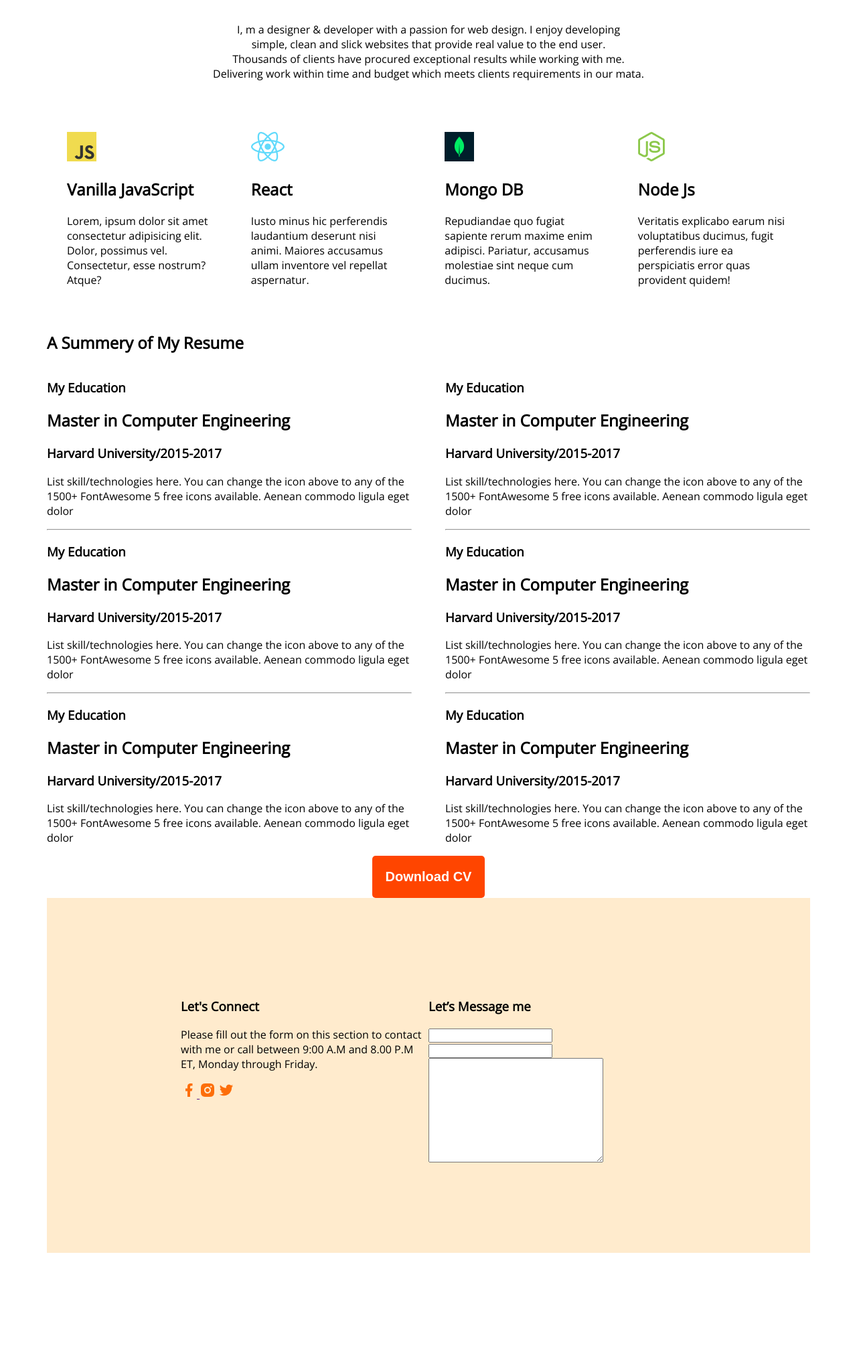
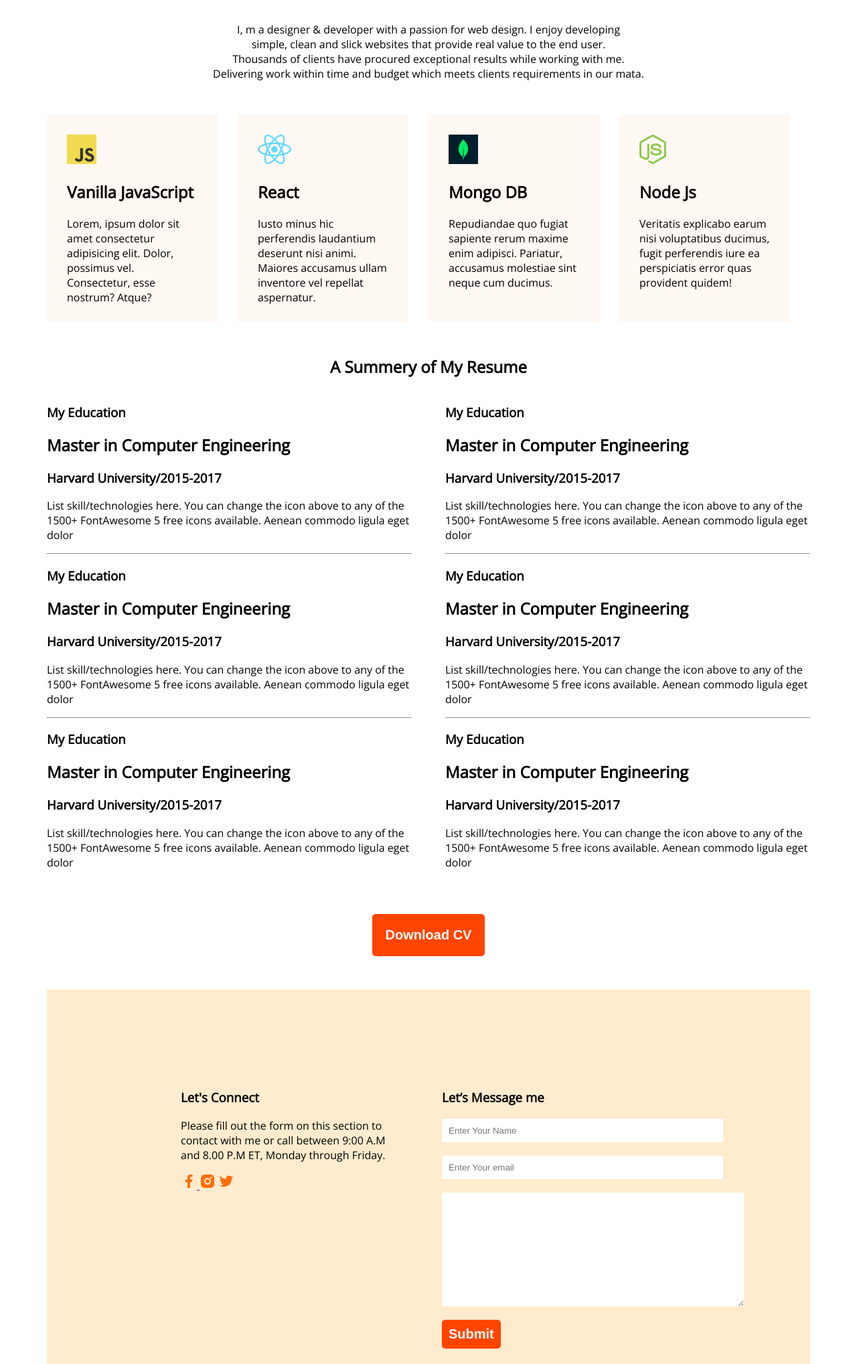
Before and after one commit to trishapaulcse/developer-portfolio-module-5-practise, a plain HTML site: page index.html in a window 1280 px wide. Shown: the part 1428-3465 px from the top of the page at 67% size. Before the commit the page ends 3307 px from the top, so only its background shows below. Drawn offline with nearby package versions, Linux system fonts and the light colour scheme.

Commit message:
final push

```diff
--- a/index.html
+++ b/index.html
@@ -92,8 +92,8 @@
        </section>
 
        <!-- Resume section -->
-       <section>
-        <h1>A Summery of My Resume</h1>
+       <section class="resume-summery-section">
+        <h1 class="resume-summery-title">A Summery of My Resume</h1>
         <div class="resume-container">
             <div class="resume-column">
                 <h3>My Education</h3>
@@ -155,7 +155,7 @@
        <!-- footer section -->
        <footer class="footer">
         <div class="footer-column">
-            <h3 class="footer-title">Let's Connect</h3>
+            <h3 class="">Let's Connect</h3>
             <p class="footer-paragragh">Please fill out the form on this section to contact with me or call between 9:00 A.M and 8.00 P.M ET, Monday through Friday.</p>
             <div class="social-links">
                 <a href=""><img src="images/icons/facebook.png" alt="">
@@ -166,10 +166,11 @@
         </div>
         <div class="footer-column">
             <h3 class="footer-title">Let’s Message me</h3>
-            <form action="">
-                <input type="text" name="" placeholder="">
-                <input type="email" name="" id="">
-                <textarea name="" id="" cols="30" rows="10"></textarea>
+            <form class="contact" action="">
+                <input type="text" name="" placeholder="Enter Your Name">
+                <input type="email" name="" id="" placeholder="Enter Your email">
+                <textarea name="" cols="52" id="" cols="30" rows="10"></textarea>
+                <input class="btn-class" type="button" value="Submit">
             </form>
         </div>
        </footer>
--- a/styles/portfolio.css
+++ b/styles/portfolio.css
@@ -107,6 +107,16 @@ main
 {
     text-align: center;
 }
+/* summery section */
+
+.resume-summery-title
+{
+    text-align: center;
+}
+.resume-summery-section
+{
+    margin-top: 50px;
+}
 /* what i do */
 .what-i-do-description
 {
@@ -119,11 +129,18 @@ main
 .skills-container
 {
     display: flex;
+    margin-top: 20px;
+
 }
 .skills
 {
     padding: 30px;
     text-justify: auto;
+    height: 250px;
+    width: 200px;
+    background-color:#FFF8F3;
+    margin-right: 30px;
+
 }
 .resume-container
 {
@@ -133,15 +150,34 @@ main
 .download-cv
 {
     text-align: center;
+    margin:50px 0px 50px 0px;
 
 }
+/* footer section */
 .footer
 {
     display: flex;
     background-color: blanchedalmond;
     padding: 130px 200px;
+    gap:50px;
 }
 .footer-column
 {
     width: 50%;
 }
+.footer-title
+{
+    padding-left: 20px;
+}
+.contact input, textarea
+{
+    display: block;
+    margin: 20px;
+    padding: 10px;
+    border:0;
+
+}
+.contact input[type=text], input[type=email]
+{
+    width: 400px;
+}
```
